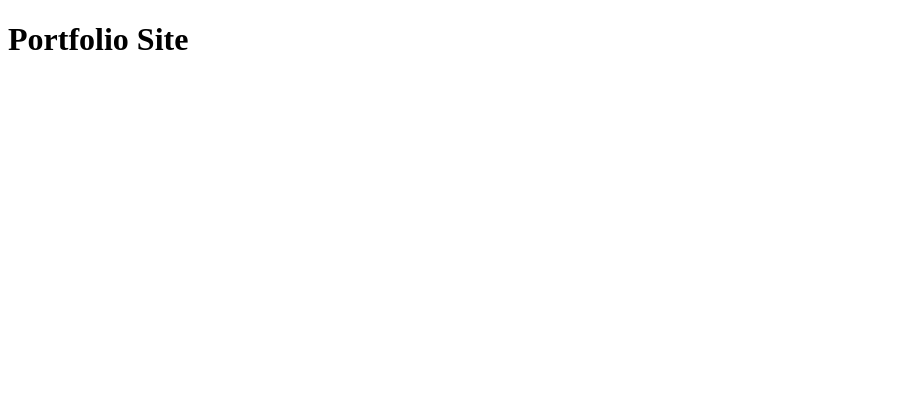
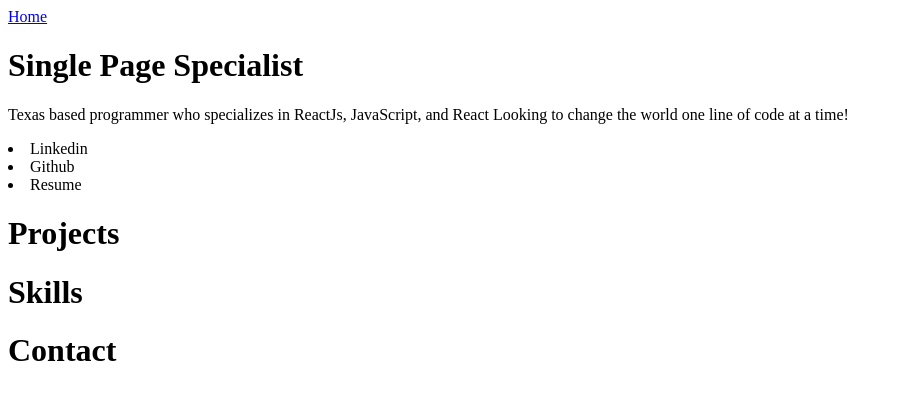
Before and after one commit to TheTruth4418/west-portfolio-site, a React (Create React App) app: page / in a window 1280 px wide. Shown: the top 400 px of the page, without its empty margins (0-902 px from the left). Built offline with nearby package versions, Linux system fonts and the light colour scheme.

Commit message:
More skeletal work

```diff
--- a/package.json
+++ b/package.json
@@ -8,6 +8,7 @@
     "@testing-library/user-event": "^12.1.10",
     "react": "^17.0.2",
     "react-dom": "^17.0.2",
+    "react-router-dom": "^5.3.0",
     "react-scripts": "4.0.3",
     "web-vitals": "^1.0.1"
   },
--- a/src/App.js
+++ b/src/App.js
@@ -1,7 +1,17 @@
+import About from './components/About'
+import Contact from './components/Contact';
+import Navbar from './components/Navbar';
+import Projects from './components/Projects';
+import Skills from './components/Skills';
+
 function App() {
   return (
     <div className="App">
-      <h1>Portfolio Site</h1>
+      <Navbar/>
+      <About/>
+      <Projects/>
+      <Skills/>
+      <Contact/>
     </div>
   );
 }
--- a/src/components/About.js
+++ b/src/components/About.js
@@ -0,0 +1,13 @@
+function About(){
+    return (
+        <div>
+            <h1>Single Page Specialist</h1>
+            <p>Texas based programmer who specializes in ReactJs, JavaScript, and React Looking to change the world one line of code at a time!</p>
+            <li>Linkedin</li>
+            <li>Github</li>
+            <li>Resume</li>
+        </div>
+    )
+}
+
+export default About
--- a/src/components/Contact.js
+++ b/src/components/Contact.js
@@ -0,0 +1,7 @@
+function Contact(){
+    return (
+        <h1 id="contact">Contact</h1>
+    )
+}
+
+export default Contact
--- a/src/components/Navbar.js
+++ b/src/components/Navbar.js
@@ -0,0 +1,9 @@
+function Navbar(){
+    return (
+        <div>
+           <a href="/#contact">Home</a>
+        </div>
+    )
+}
+
+export default Navbar
--- a/src/components/Projects.js
+++ b/src/components/Projects.js
@@ -0,0 +1,7 @@
+function Projects(){
+    return (
+        <h1>Projects</h1>
+    )
+}
+
+export default Projects
--- a/src/components/Skills.js
+++ b/src/components/Skills.js
@@ -0,0 +1,7 @@
+function Skills(){
+    return (
+        <h1>Skills</h1>
+    )
+}
+
+export default Skills
```
Also changed, not shown: 2 other files (tests, documents, lock files or other folders).
